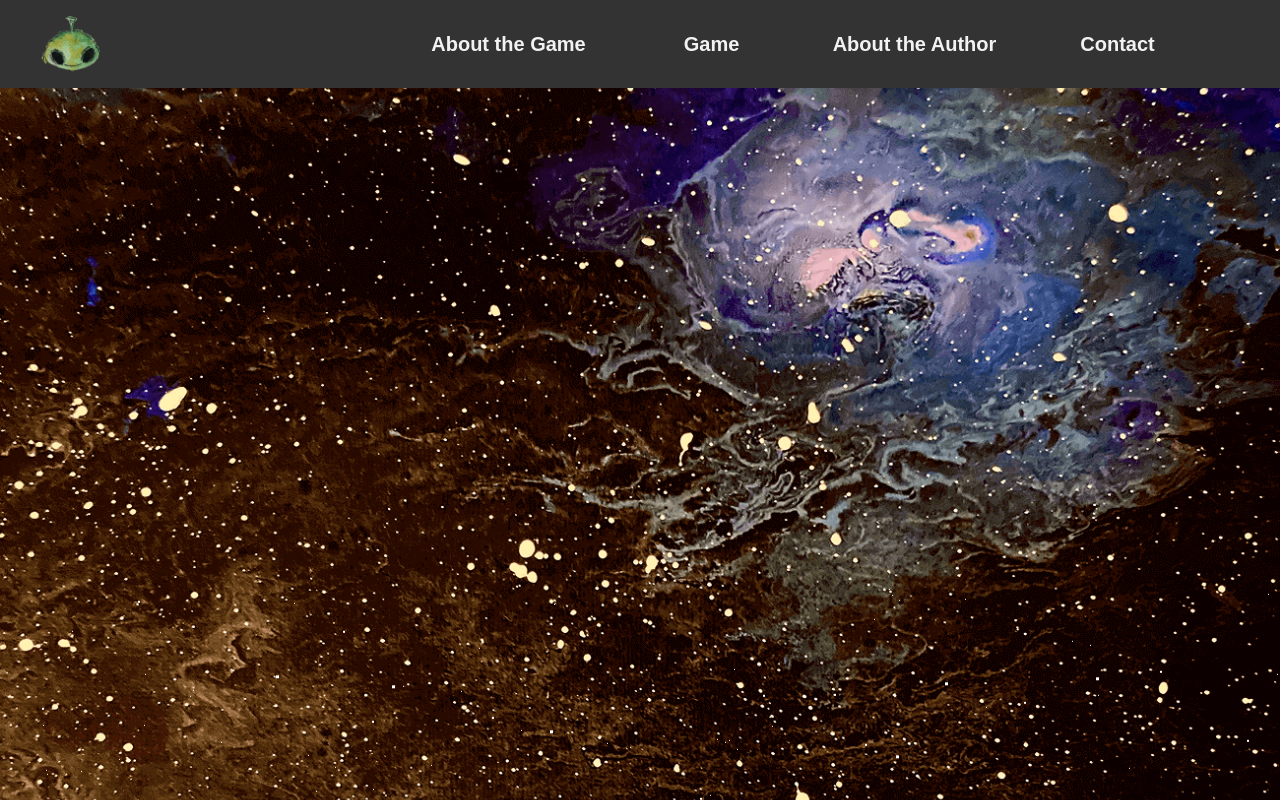
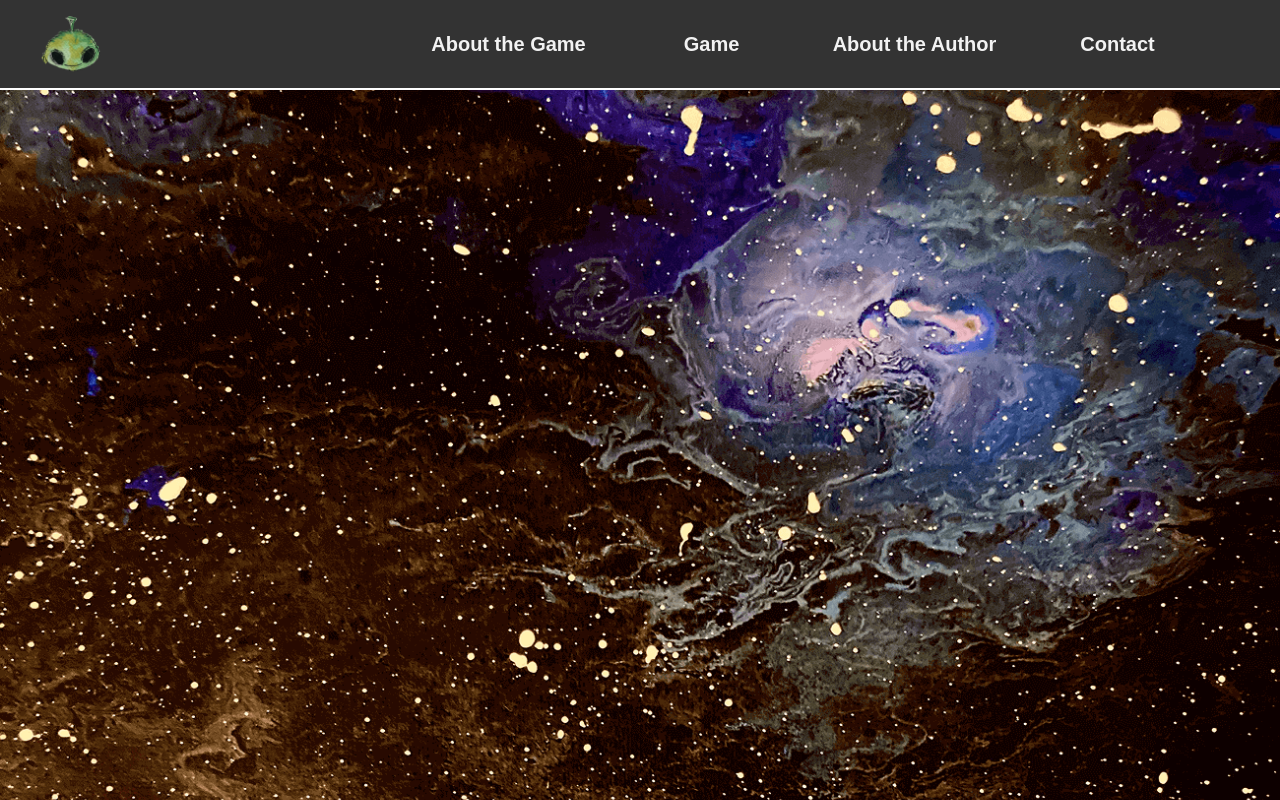
Before and after one commit to YanaKrukovets/aliencatcher, a Next.js app: page /game in a window 1280 px wide. Shown: the top 800 px of the page. Built offline with nearby package versions, Linux system fonts and the light colour scheme; a web font is replaced by a local one.

Commit message:
build fix

```diff
--- a/components/Projects.js
+++ b/components/Projects.js
@@ -1,7 +1,4 @@
 import React from "react";
-import { Link } from "react-router-dom";
-
-import { Typewriter } from "react-simple-typewriter";
 
 const Projects = () => {
   return (
--- /dev/null
+++ b/components/Starfield.js
@@ -0,0 +1,28 @@
+const Starfield = () => {
+  const stars = Array.from({ length: 70 });
+
+  return (
+    <div className="absolute inset-0 z-20 pointer-events-none">
+      {stars.map((_, i) => {
+        const size = `${Math.floor(Math.random() * 2) + 2}px`; // 6 to 12px
+        const left = `${Math.random() * 100}%`;
+        const delay = `${Math.floor(Math.random() * 5) + 1}s`;
+        const duration = `${Math.floor(Math.random() * 10) + 15}s`; // Random duration (15s to 25s)
+        return (
+          <div
+            key={i}
+            className={`absolute bottom-[50px] bg-white  animate-rise animation-delay-${delay}`}
+            style={{
+              width: size,
+              height: size,
+              left,
+              animationDuration: duration,
+            }}
+          />
+        );
+      })}
+    </div>
+  );
+};
+
+export default Starfield;
--- a/pages/game.js
+++ b/pages/game.js
@@ -1,5 +1,6 @@
 import Head from "next/head";
 import Image from "next/image";
+import Starfield from "../components/Starfield";
 
 export default function Game() {
   return (
@@ -7,19 +8,16 @@ export default function Game() {
       <Head>
         <meta name="description" content="description" />
       </Head>
+
       <div className="flex flex-col justify-center items-center">
-        <div>
         <Image
-            className="min-h-[70vh] backround-game"
+          className="mt-[90px] min-h-[70vh] w-auto"
           src="/images/pages/game/background.png"
           height={270}
           width={270}
           alt="space backround"
         />
-          <div id="stars"></div>
-          <div id="stars2"></div>
-          <div id="stars3"></div>
-        </div>
+        <Starfield />
       </div>
     </>
   );
--- a/styles/pages/_game.scss
+++ b/styles/pages/_game.scss
@@ -1,3 +1,32 @@
-.backround-game {
-  width: auto;
+@keyframes rise {
+  0% {
+    transform: translateY(0);
+    opacity: 1;
+  }
+  100% {
+    transform: translateY(-100vh);
+    opacity: 0.7;
+  }
 }
+
+@layer utilities {
+  .animate-rise {
+    animation: rise 50s linear infinite;
+  }
+
+  .animation-delay-1 {
+    animation-delay: 1s;
+  }
+  .animation-delay-2 {
+    animation-delay: 2s;
+  }
+  .animation-delay-3 {
+    animation-delay: 6s;
+  }
+  .animation-delay-4 {
+    animation-delay: 4s;
+  }
+  .animation-delay-5 {
+    animation-delay: 5s;
+  }
+}
```
Lines whose indentation alone changed are shown as unchanged.
